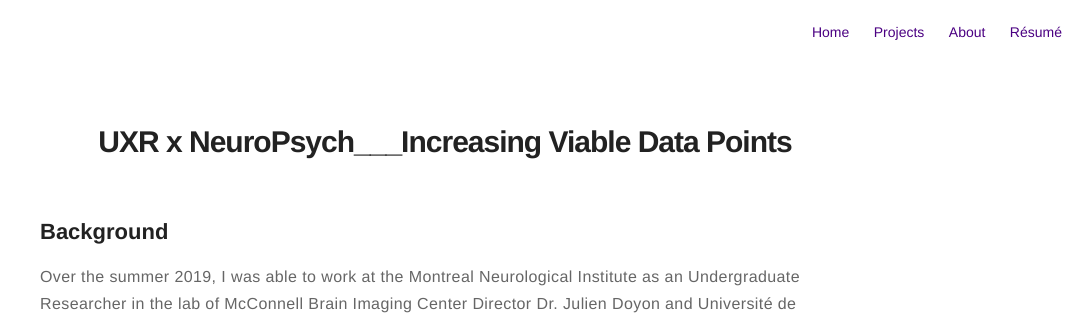
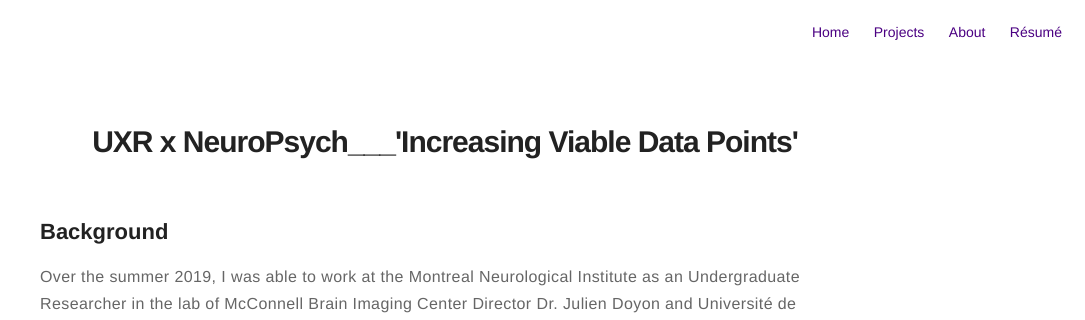
Before and after one commit to im-mel/im-mel.github.io, a Jekyll site: the page built from _posts/2020-02-01-doyon.markdown, in a window 1280 px wide. Shown: the top 320 px of the page, without its empty margins (195-1280 px from the left). Built offline with Jekyll 4.4.1, drawn with Linux system fonts in a browser that asks for light colours.

```diff
--- a/_posts/2020-02-01-doyon.markdown
+++ b/_posts/2020-02-01-doyon.markdown
@@ -1,5 +1,5 @@
 ---
-title: "UXR x NeuroPsych___Increasing Viable Data Points"
+title: "UXR x NeuroPsych___'Increasing Viable Data Points'"
 layout: post
 date: 2019-12-01 00:00
 tag: false
```
